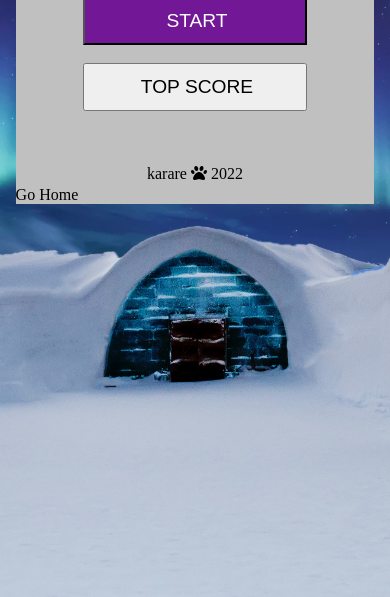
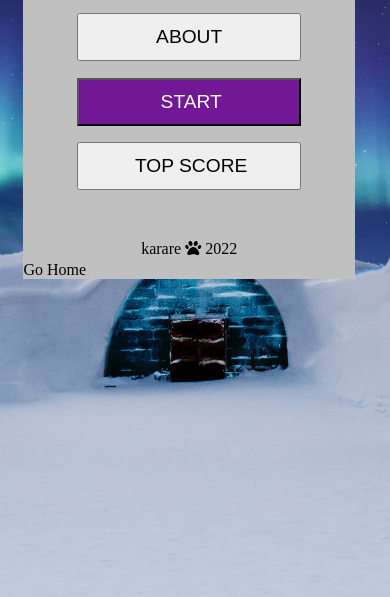
Before and after one commit to karare1/quiz-game, a plain HTML site: page index.html in a window 390 px wide. Shown: the part 247-844 px from the top of the page. Drawn offline with Linux system fonts and the light colour scheme.

Commit message:
Change the top margin for the container

```diff
--- a/assets/styles.css
+++ b/assets/styles.css
@@ -211,11 +211,8 @@ body {
 @media screen and (max-width: 1100px){
 
   .container-div-index {
-    background-color: silver;
-    position: absolute;
     width: 85%;
-    height: auto;
-    margin: 12% 6%;
+    margin: 20% 6%;
 }
 
 #start-btn-div {
@@ -238,7 +235,7 @@ body {
 
 .container-div-index {
     width: 92%;
-    margin: 5% 4%;
+    margin: 12% 4%;
 }
 .btn-main {
   width: 14rem;
@@ -398,7 +395,12 @@ body {
 
 /*___________________________ max 700px */
 
-@media screen and (max-width: 900px){
+@media screen and (max-width: 1000px){
+
+  .container-div-index {
+    width: 85%;
+    margin: 20% 6%;
+}
 
   .nav-div-home {
     margin-right: 20%;
@@ -406,7 +408,13 @@ body {
 }
 
 @media screen and (max-width: 700px){
-#answers {
+
+  .container-div-game {
+    width: 92%;
+    margin: 12% 4%;
+}
+
+  #answers {
   grid-template-columns: repeat(1, 1fr);
 }
 
```
